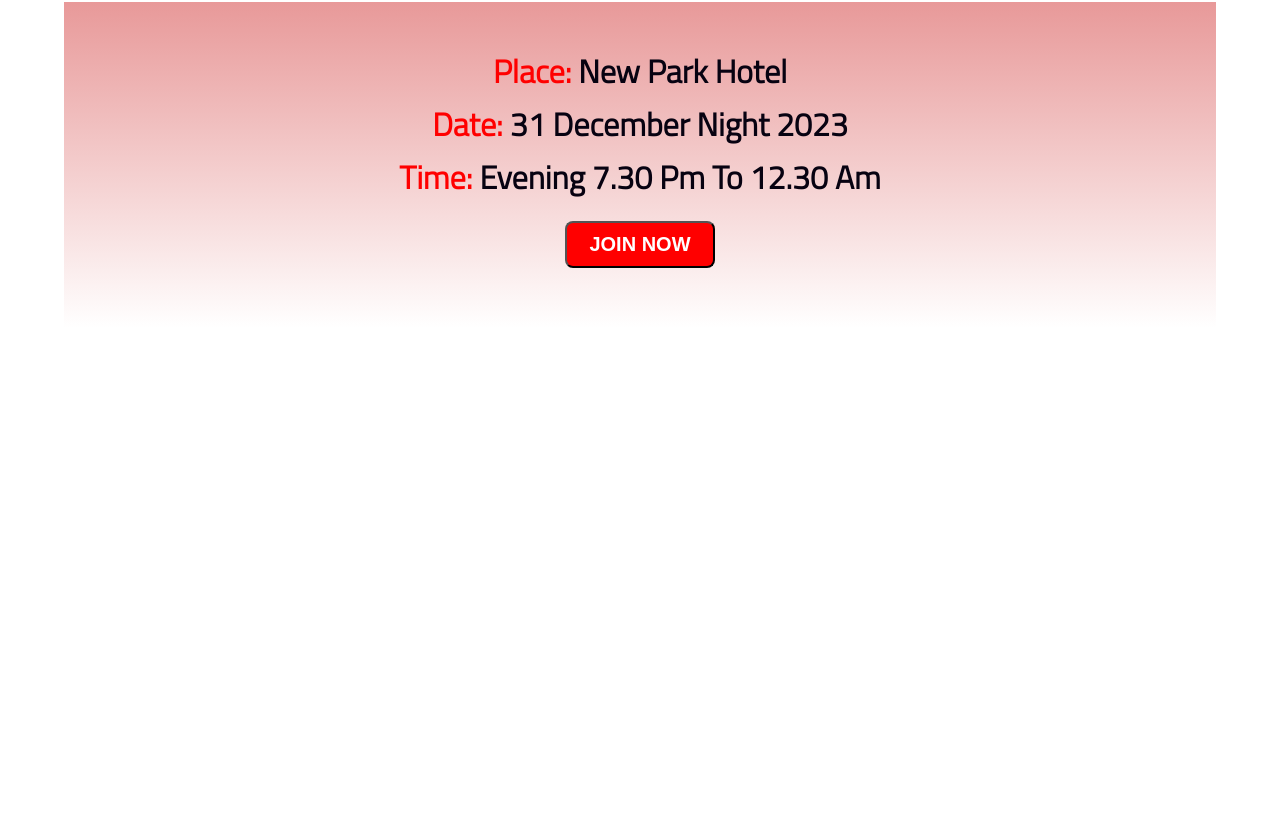
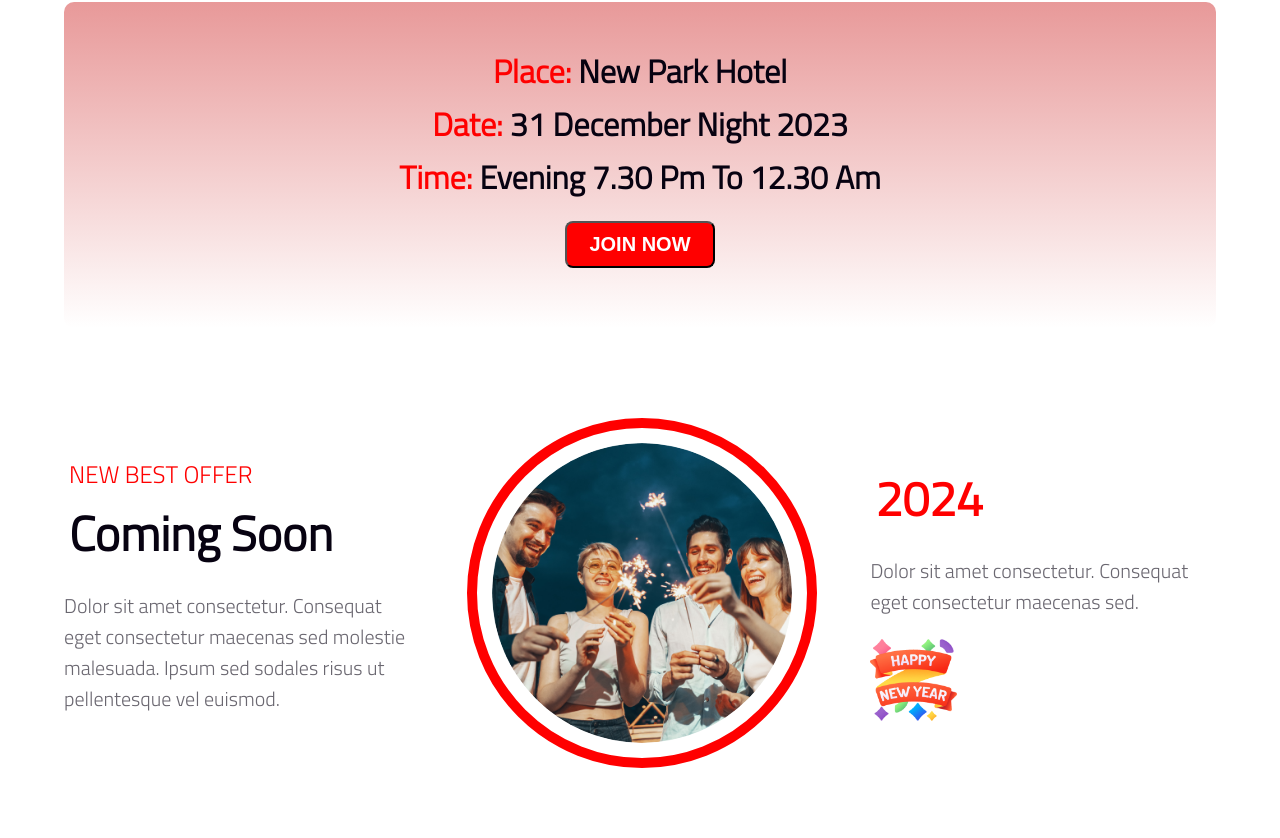
Before and after one commit to Animes101/assignment-1, a plain HTML site: page index.html in a window 1280 px wide. Shown: the part 2048-2886 px from the top of the page. Before the commit the page ends 2396 px from the top, so only its background shows below. Drawn offline with Linux system fonts and the light colour scheme.

Commit message:
add coming-area

```diff
--- a/index.html
+++ b/index.html
@@ -3,7 +3,7 @@
 <head>
     <meta charset="UTF-8">
     <meta name="viewport" content="width=device-width, initial-scale=1.0">
-    <title>Document</title>
+    <title>assingnment-1</title>
     <!--link style.css file-->
     <link rel="stylesheet" href="style.css">
 </head>
@@ -66,5 +66,27 @@
             </div>
         </div>
     </section>
+    <!--Coming Soon area design-->
+    <section id="coming-soon">
+        <div class="container">
+            <div class="coming-soon-area">
+                <div class="coming-offer-area">
+                    <h3>NEW BEST OFFER</h3>
+                    <h1>Coming Soon</h1>
+                    <p>Dolor sit amet consectetur. Consequat eget consectetur maecenas sed molestie malesuada. Ipsum sed sodales risus ut pellentesque vel euismod. </p>
+                </div>
+                <div class="coming-img-area">
+                    <img src="img/Ellipse 1.png" alt="ellipse-img">
+
+                </div>
+                <div class="coming-year-area">
+                    <h3>2024</h3>
+                    <p>Dolor sit amet consectetur. Consequat eget consectetur maecenas sed.</p>
+                    <img src="img/Group 96.png" alt="Group-96">
+                </div>
+            </div>
+
+        </div>
+    </section>
 </body>
 </html>
--- a/style.css
+++ b/style.css
@@ -162,6 +162,7 @@ body{
 .hotel-text-area{
     background: linear-gradient( #e89999,#fff);
     padding:40px 0;
+    border-radius: 10px;
 }
 .hotel-text-area h3{
     color: #070211;
@@ -195,3 +196,64 @@ body{
     box-shadow: 2px 3px 3px black;
     color:black;
 }
+/*coming-soon area style start*/
+#coming-soon{
+    padding:40px 0px;
+
+}
+.coming-soon-area{
+    display: flex;
+    align-items: center;
+    justify-content: space-between;
+    padding:30px 0;
+
+}
+.coming-offer-area{
+    width:30%;
+}
+.coming-offer-area h3{
+    color: #F00;
+    font-size: 24px;
+    font-weight: 500;
+    margin:5px;
+}
+.coming-offer-area h1{
+    color: #070211;
+    font-size: 48px;
+    font-weight: 900;
+    margin: 5px;
+}
+.coming-offer-area p{
+    color: rgba(7, 2, 17, 0.60);
+    font-size: 20px;
+    font-weight: 400;
+}
+.coming-img-area{
+    width:30%;
+}
+.coming-img-area img{
+    width: 300px;
+    height: 300px;
+    border-radius: 50%;
+    padding:15px;
+    display: block;
+    margin: auto;
+    border:10px solid red;
+}
+.coming-year-area{
+    width:30%;
+}
+.coming-year-area h3{
+    color: #F00;
+    font-size: 48px;
+    font-weight: 700;
+    margin:5px;
+}
+.coming-year-area p{
+    color: rgba(7, 2, 17, 0.60);
+    font-size: 20px;
+    font-weight: 400;
+}
+.coming-year-area img{
+    width:25%;
+}
```
